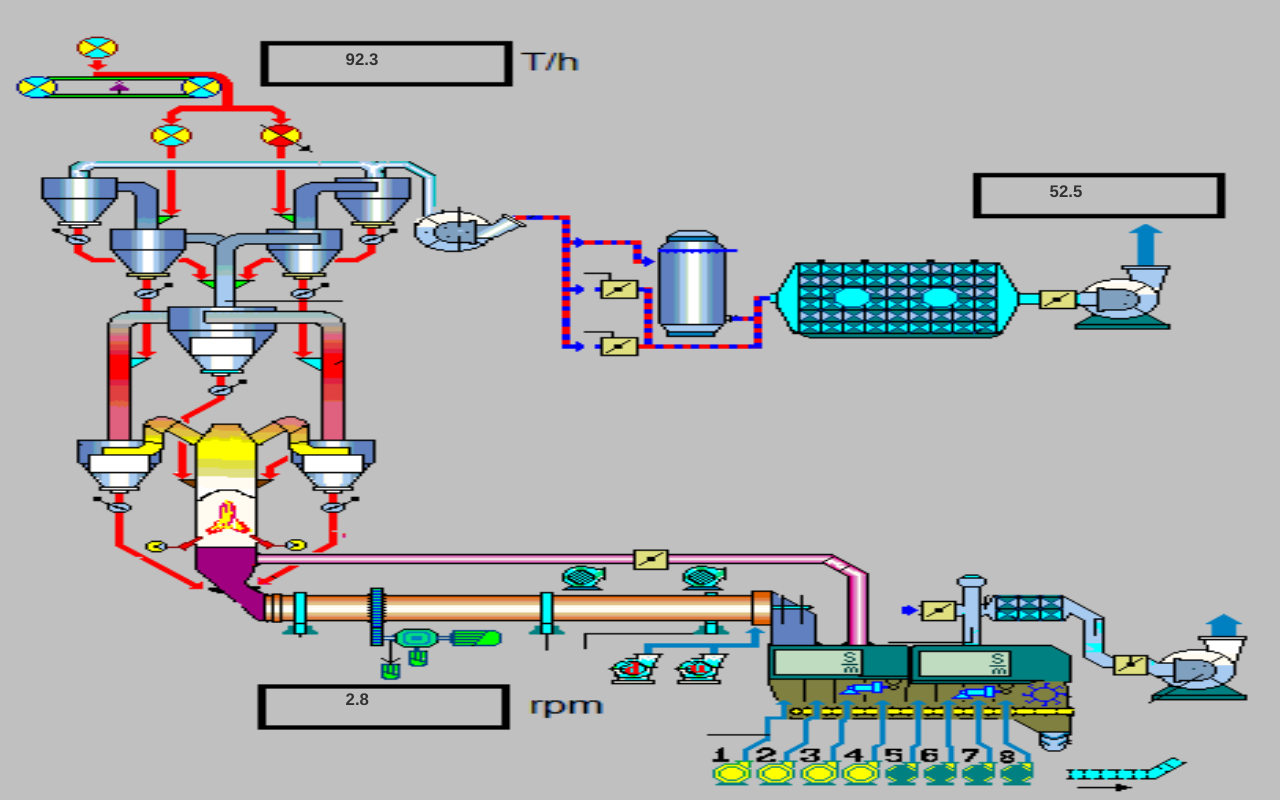
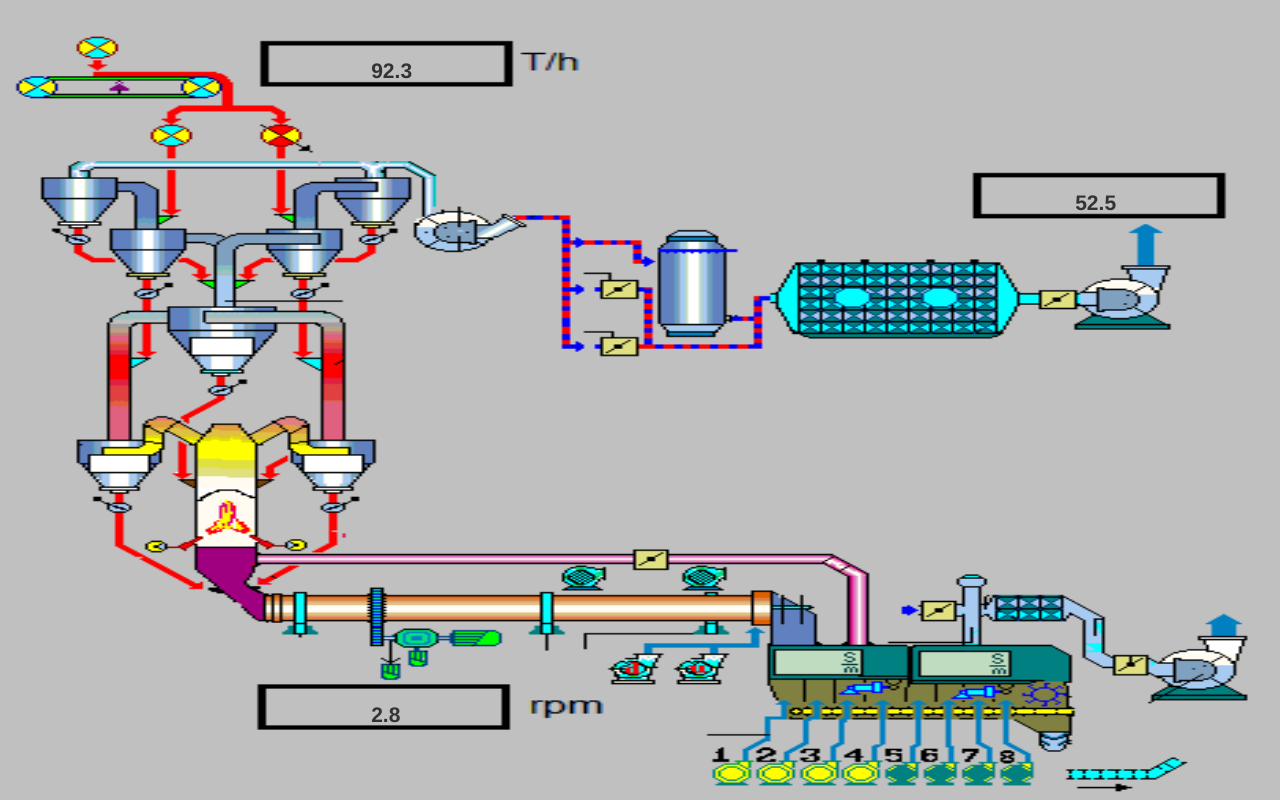
Before and after one commit to shabnam-kh/project1, a website: page www/index.html in a window 1280 px wide. Drawn offline with Linux system fonts and the light colour scheme.

Commit message:
label alignment

```diff
--- a/www/index.html
+++ b/www/index.html
@@ -133,7 +133,7 @@ html {
             font-size: 70%;
         }
         label{
-            font-size: 120%;
+            font-size: 150%;
         }
 #wrapper {
 	position: absolute;
@@ -171,9 +171,9 @@ html {
 <div id="wrapper">
 <!--&lt;!&ndash;<iframe id="frame" style="width: 250px;display: none" ></iframe>&ndash;&gt;-->
     	<div id="scroller">
-      <label  style="left:82%;position: absolute;top:22.5%;">52.5</label>
-            <label  style="left:27%;position: absolute;top:6%;">92.3</label>
-            <label  style="left:27%;position: absolute;top:86%;">2.8</label>
+      <label  style="left:84%;position: absolute;top:23.5%;">52.5</label>
+            <label  style="left:29%;position: absolute;top:7%;">92.3</label>
+            <label  style="left:29%;position: absolute;top:87.5%;">2.8</label>
 <img id="backImg" src='img/4.bmp' style='width:100%; max-height:100%; border:0;'>
 
     </div>
```
